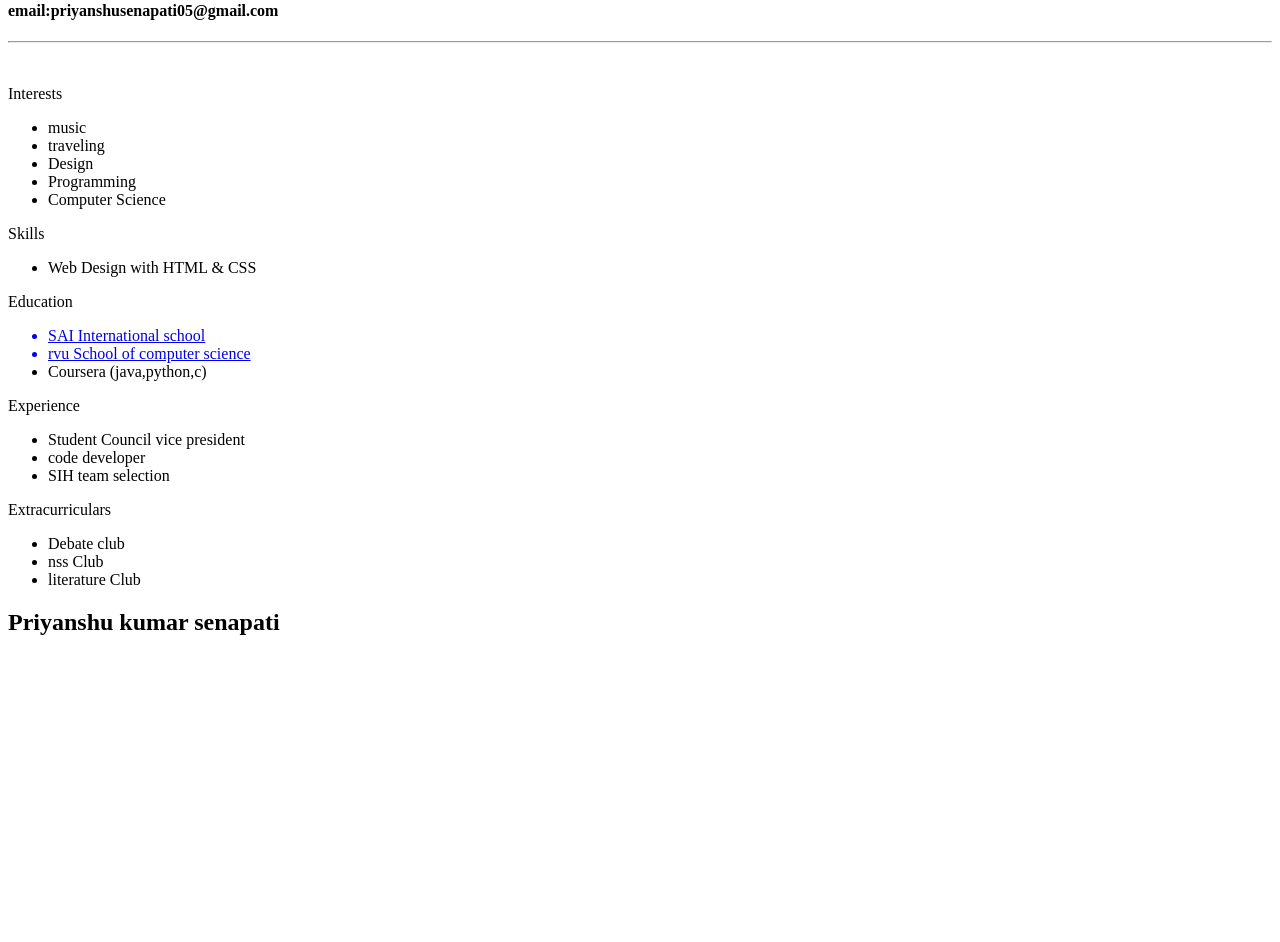
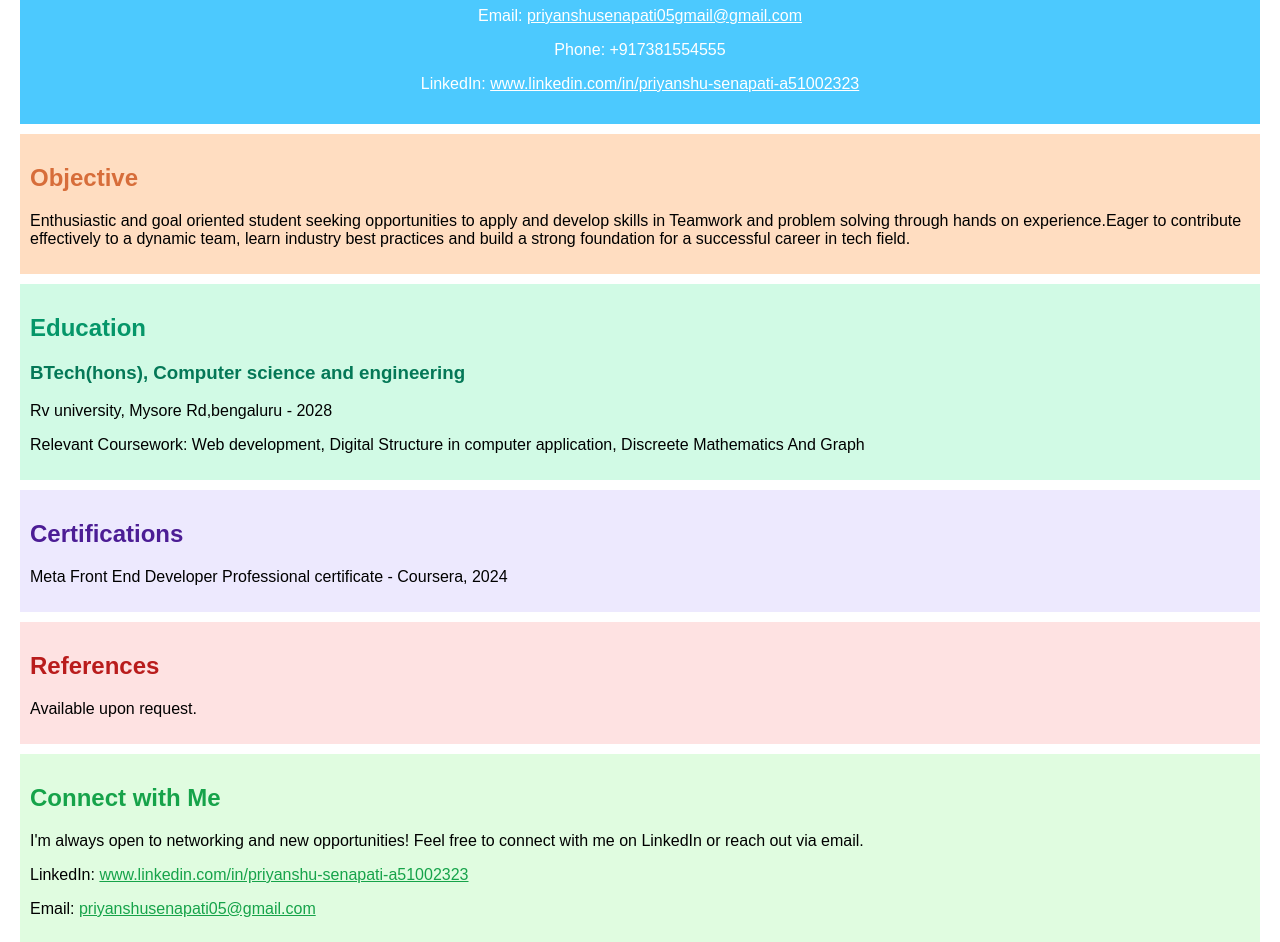
Before and after one commit to Priyanshu-senapati/Myresume, a plain HTML site: page index.html in a window 1280 px wide. Shown: the part 212-1154 px from the top of the page. Before the commit the page ends 868 px from the top, so only its background shows below. Drawn offline with Linux system fonts and the light colour scheme.

Commit message:
first commit

```diff
--- a/index.html
+++ b/index.html
@@ -1,54 +1,68 @@
-<div id="header"></div>
-<div class="left"></div>
-<div class="stuff">
-  <br><br>
-  <h1>Resume</h1>
-  <h2>Priyanshu kumar senapati</h2>
-  <h3>number:7381554555</h3>
-  <h4>email:priyanshusenapati05@gmail.com</h4>
-  <hr />
-  <br>
-  <p class="head">Interests</p>
-  <ul>
-    <li>music</li>
-    <li>traveling</li>
-    <li>Design</li>
-    <li>Programming</li>
-    <li>Computer Science</li>
-  </ul>
-  <p class="head">Skills</p>
-  <ul>
-    <li>Web Design with HTML & CSS</li>
-  </ul>
-  <p class="head">Education</p>
-  <ul>
-    <a href="https://saiinternational.edu.in/">
-    </a>
-    <!--Link-->
-     <a href="https://saiinternational.edu.in/">
-      <li>SAI International school</li>
-    </a>
-    <a href="https://rvu.edu.in/"</li>
-    </a>
-    <!--Link-->
-    <a href="https://rvu.edu.in/">
-      <li>rvu School of computer science</li>
-    </a>
-    <li>Coursera (java,python,c)</li>
-  </ul>
-  <p class="head">Experience</p>
-  <ul>
-    <li>Student Council vice president</li>
-    <li>code developer</li>
-    <li>SIH team selection</li>
-  </ul>
-  <p class="head">Extracurriculars</p>
-  <ul>
-    <li>Debate club</li>
-    <li>nss Club</li>
-    <li>literature Club</li>
-  </ul>
-</div>
-<div class="right"></div>
-<div id="footer">
-  <h2 id="name">Priyanshu kumar senapati</h2></div>
+<!DOCTYPE html>
+<html lang="en">
+<head>
+    <meta charset="UTF-8">
+    <meta name="viewport" content="width=device-width, initial-scale=1.0">
+    <title>Your Name - Resume</title>
+</head>
+<body style="font-family: Arial, sans-serif; margin: 20px;">
+
+    <header style="background-color: #4CC9FE; color: white; padding: 15px; text-align: center;">
+        <img src="./pic2.jpg" style="width: 100px; height: 100px; border-radius: 50%;">
+        <h1>PRIYANSHU KUMAR SENAPATI </h1>
+        <p>Email: <a href="mailto:priyanshusenapati05gmail@gmail.com" style="color: white; text-decoration: underline;">priyanshusenapati05gmail@gmail.com</a></p>
+        <p>Phone: +917381554555</p>
+        <p>LinkedIn: <a href="www.linkedin.com/in/priyanshu-senapati-a51002323" style="color: white; text-decoration: underline;">www.linkedin.com/in/priyanshu-senapati-a51002323</a></p>
+    </header>
+
+    <section style="background-color: #FFDDC1; padding: 10px; margin-top: 10px;">
+        <h2 style="color: #D76D3A;">Objective</h2>
+        <p>Enthusiastic and goal oriented student seeking opportunities to apply and develop skills in Teamwork and problem solving through hands on experience.Eager to contribute effectively to a dynamic team, learn industry best practices and build a strong foundation for a successful career in tech field.</p>
+    </section>
+
+    <section style="background-color: #D1FAE5; padding: 10px; margin-top: 10px;">
+        <h2 style="color: #059669;">Education</h2>
+        <h3 style="color: #047857;">BTech(hons), Computer science and engineering</h3>
+        <p>Rv university, Mysore Rd,bengaluru  - 2028</p>
+        <p>Relevant Coursework: Web development, Digital Structure in computer application, Discreete Mathematics And Graph </p>
+    </section>
+
+
+
+    <section style="background-color: #EDE9FE; padding: 10px; margin-top: 10px;">
+        <h2 style="color: #4C1D95;">Certifications</h2>
+        <p>Meta Front End Developer Professional certificate - Coursera, 2024</p>
+    </section>
+
+    <section style="background-color: #FEE2E2; padding: 10px; margin-top: 10px;">
+        <h2 style="color: #B91C1C;">References</h2>
+        <p>Available upon request.</p>
+    </section>
+
+    <section style="background-color: #E0FCE0; padding: 10px; margin-top: 10px;">
+        <h2 style="color: #16A34A;">Connect with Me</h2>
+        <p>I'm always open to networking and new opportunities! Feel free to connect with me on LinkedIn or reach out via email.</p>
+        <p>LinkedIn: <a href="www.linkedin.com/in/priyanshu-senapati-a51002323" style="color: #16A34A; text-decoration: underline;">www.linkedin.com/in/priyanshu-senapati-a51002323</a></p>
+        <p>Email: <a href="mailto:priyanshusenapati05@gmail.com" style="color: #16A34A; text-decoration: underline;">priyanshusenapati05@gmail.com</a></p>
+    </section>
+
+    <section style="background-color: #F0F4FF; padding: 10px; margin-top: 10px;">
+        <h2 style="color: #1D4ED8;">Contact Me</h2>
+        <form action="https://formspree.io/f/xovqjebb" method="POST">
+            <label for="name" style="display: block; margin-bottom: 5px;">Name:</label>
+            <input type="text" id="name" name="name" required style="width: 100%; padding: 8px; margin-bottom: 10px;">
+
+            <label for="email" style="display: block; margin-bottom: 5px;">Email:</label>
+            <input type="email" id="email" name="email" required style="width: 100%; padding: 8px; margin-bottom: 10px;">
+
+            <label for="message" style="display: block; margin-bottom: 5px;">Message:</label>
+            <textarea id="message" name="message" required style="width: 100%; padding: 8px; margin-bottom: 10px;"></textarea>
+
+            <button type="submit" style="background-color: #4CAF50; color: white; padding: 10px 15px; border: none; cursor: pointer;">
+                Send
+            </button>
+        </form>
+    </section>
+
+</body>
+</html>
```
